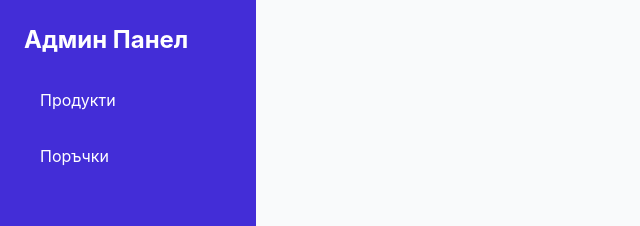
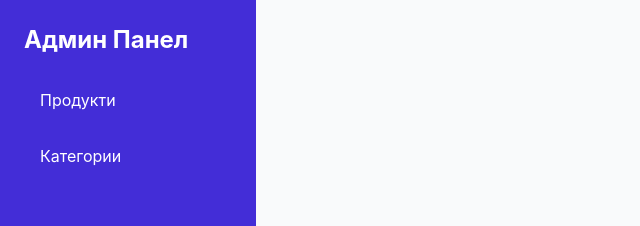
Before and after one commit to stiliyan01/is-task, a React (Create React App) app in the folder frontend/: page /admin in a window 1280 px wide. Shown: the top 226 px of the page, without its empty margins (0-640 px from the left). Built offline with nearby package versions, Linux system fonts and the light colour scheme.

Commit message:
Create Admin Panel with routes for Category and Products

```diff
--- a/frontend/src/pages/admin/AdminPanel.jsx
+++ b/frontend/src/pages/admin/AdminPanel.jsx
@@ -1,5 +1,5 @@
 import React from "react";
-import { Link, Outlet, useLocation } from "react-router-dom";
+import { NavLink, Outlet, useLocation } from "react-router-dom";
 
 const AdminLayout = () => {
   const location = useLocation();
@@ -8,26 +8,25 @@ const AdminLayout = () => {
 
   return (
     <div className="flex h-screen">
-      {/* Sidebar */}
       <aside className="w-64 bg-indigo-700 text-white p-6 space-y-6">
         <h1 className="text-2xl font-bold">Админ Панел</h1>
         <nav className="space-y-4">
-          <Link
+          <NavLink
             to="/admin/products"
             className={`block px-4 py-2 rounded hover:bg-indigo-800 ${
               isActive("products") ? "bg-indigo-800" : ""
             }`}
           >
             Продукти
-          </Link>
-          <Link
-            to="/admin/orders"
+          </NavLink>
+          <NavLink
+            to="/admin/categories"
             className={`block px-4 py-2 rounded hover:bg-indigo-800 ${
-              isActive("orders") ? "bg-indigo-800" : ""
+              isActive("categories") ? "bg-indigo-800" : ""
             }`}
           >
-            Поръчки
-          </Link>
+            Категории
+          </NavLink>
         </nav>
       </aside>
 
```
Also changed, not shown: frontend/src/index.js (+12 -0 lines).
